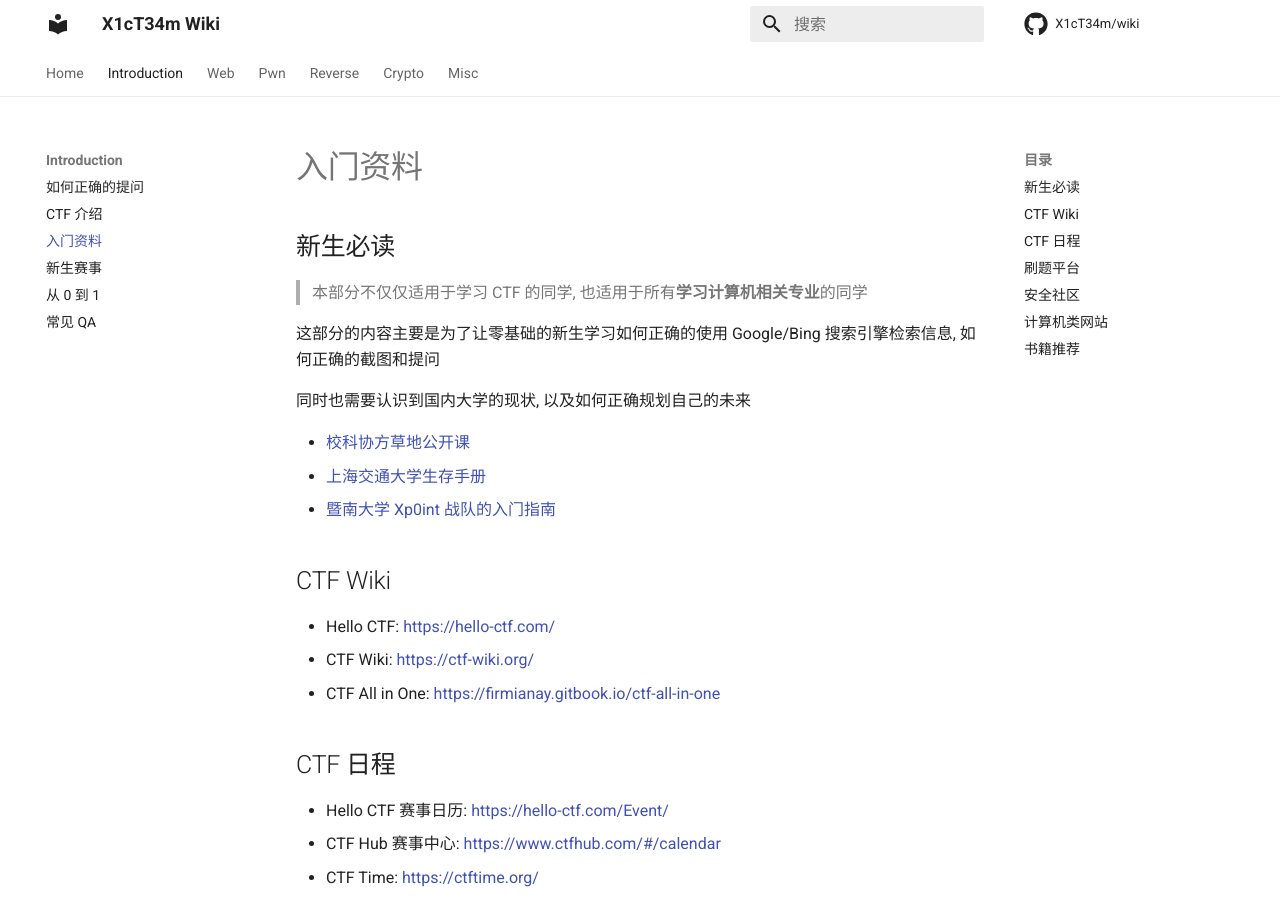
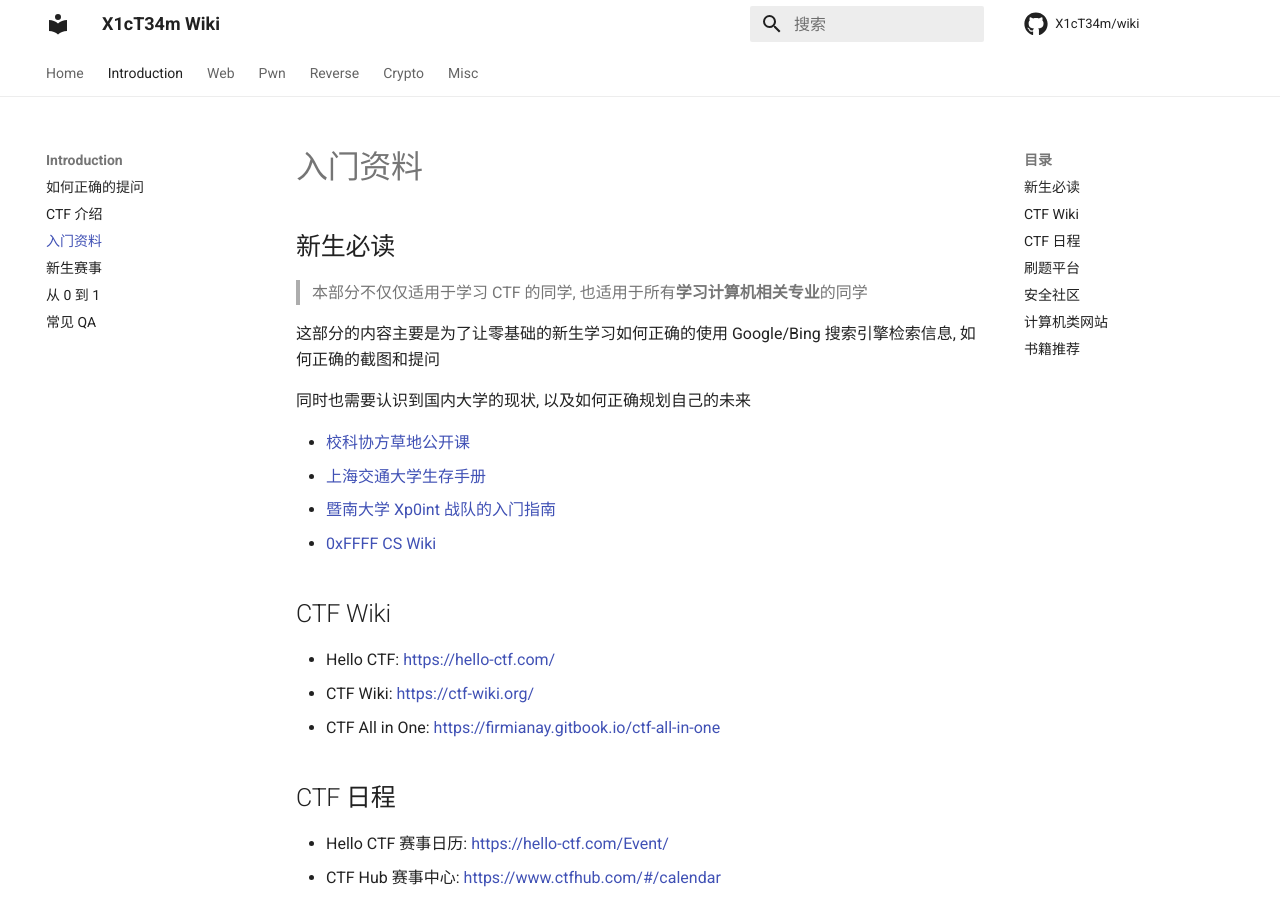
Before and after one commit to X1cT34m/wiki, an MkDocs documentation site: the page built from docs/introduction/docs.md, in a window 1280 px wide and 900 px high. Built offline with MkDocs 1.6.1 and Material for MkDocs 9.7.7, drawn with Linux system fonts in a browser that asks for light colours; comment, search, counter and statistics services are not loaded.

Commit message:
add 0xFFF cs wiki

```diff
--- a/docs/introduction/docs.md
+++ b/docs/introduction/docs.md
@@ -11,6 +11,7 @@
 - [校科协方草地公开课](https://www.bilibili.com/video/BV1tu41137Ad)
 - [上海交通大学生存手册](https://survivesjtu.gitbook.io/survivesjtumanual)
 - [暨南大学 Xp0int 战队的入门指南](https://xp0int-team.feishu.cn/wiki/wikcnnWbXXGELt1xHkyBhvdQKrh)
+- [0xFFFF CS Wiki](https://wiki.0xffff.one/)
 
 ## CTF Wiki
 
```
